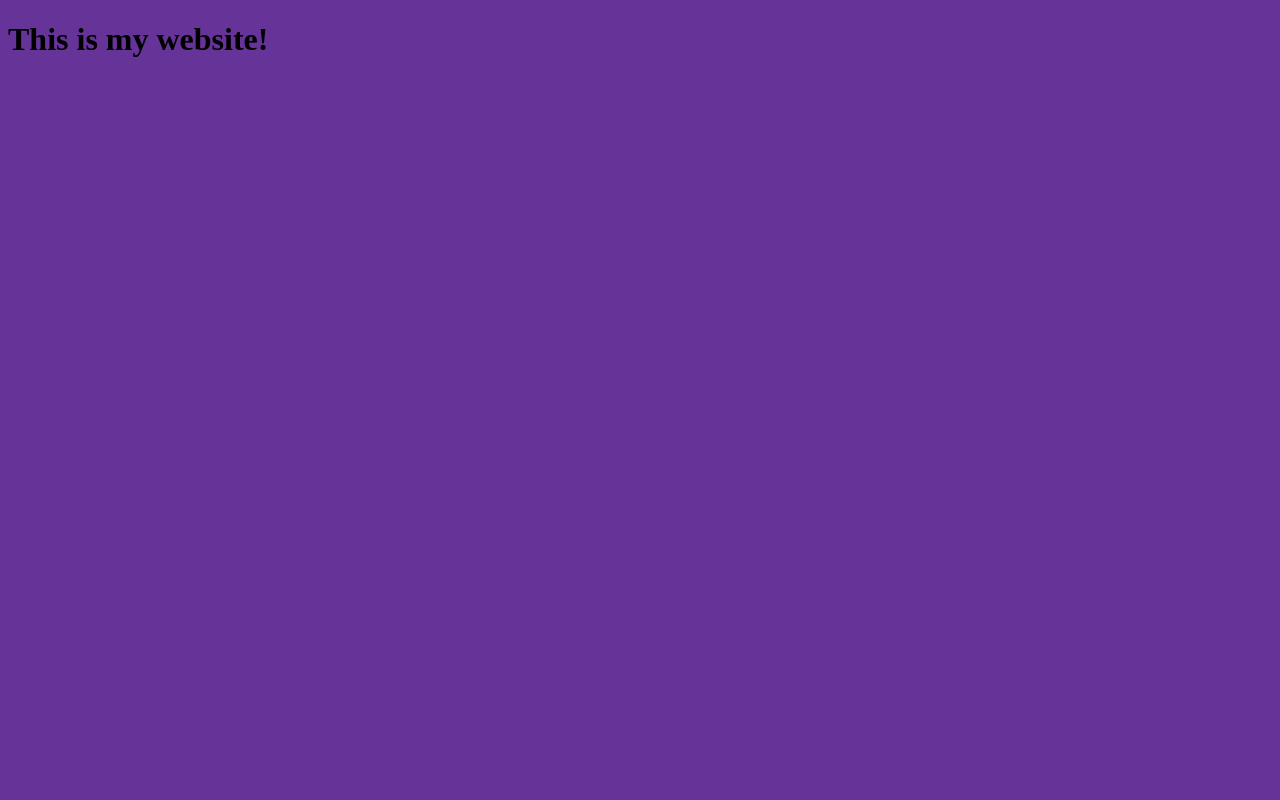
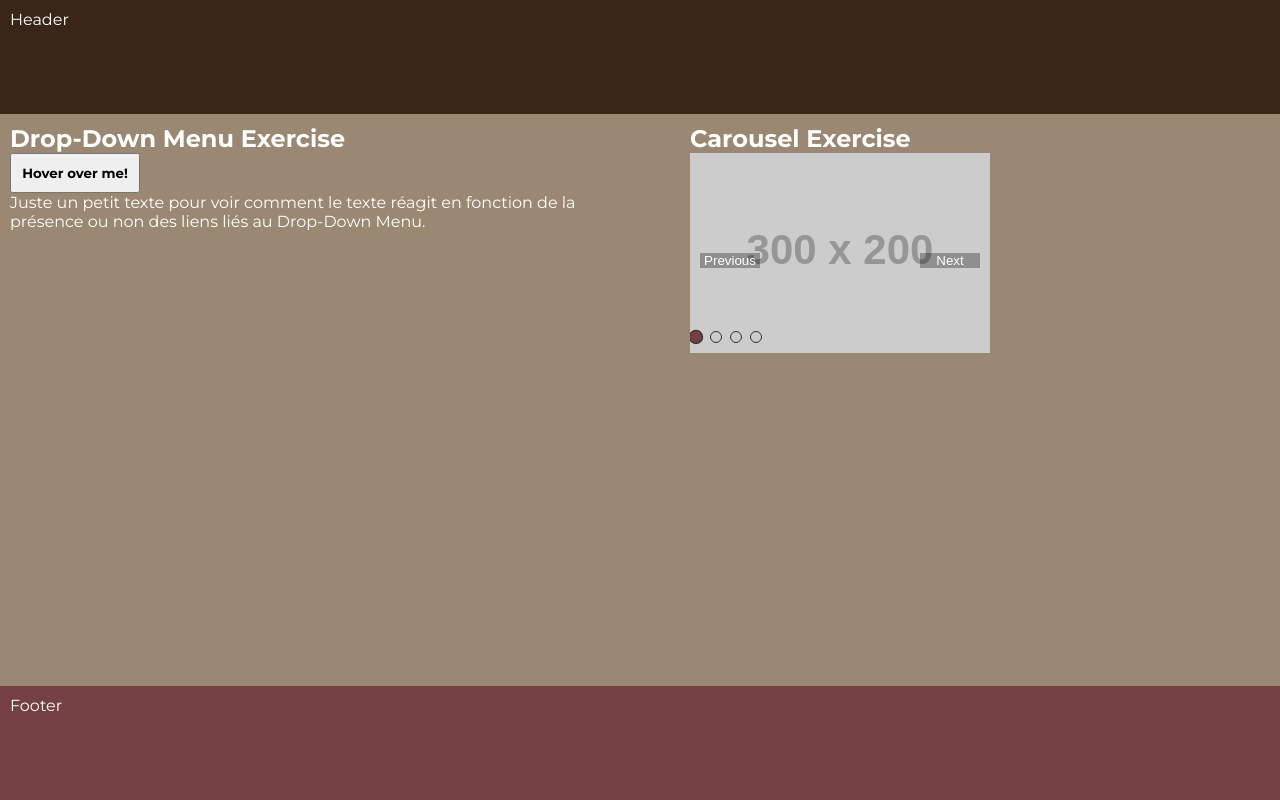
Before and after one commit to aadridi/ddmenu-carousel, a website built with webpack: page src/template.html in a window 1280 px wide. Built offline with nearby package versions, Linux system fonts and the light colour scheme; placeholder pictures from the web are drawn by us.

Commit message:
Finish DDMenu & HTML+CSS for Carousel

```diff
--- a/src/styles.css
+++ b/src/styles.css
@@ -1,4 +1,123 @@
 /* styles.css */
+* {
+	margin: 0;
+	padding: 0;
+	box-sizing: border-box;
+}
+
 body {
-	background-color: rebeccapurple;
+	font-family: 'Montserrat', sans-serif;
+	display: grid;
+	grid-template-rows: 1fr 5fr 1fr;
+	min-height: 100vh;
 }
+
+header {
+	background-color: #3a2618;
+	padding: 10px 10px;
+	color: white;
+}
+
+main {
+	background-color: #9a8873;
+	padding: 10px 10px;
+	color: white;
+	display: flex;
+	flex-direction: row;
+	gap: 100px;
+}
+
+section {
+	width: 50%;
+}
+
+#ddme-btn {
+	height: 40px;
+	width: 130px;
+	padding: 0.5em 0.5em;
+	font-family: 'Montserrat', sans-serif;
+	font-weight: 700;
+}
+
+.hidden {
+	display: none;
+}
+
+ul {
+	list-style-type: none;
+}
+
+li {
+	background-color: #37423d;
+	width: 130px;
+	border: 1px solid white;
+}
+
+footer {
+	background-color: #754043;
+	padding: 10px 10px;
+	color: white;
+}
+
+/* CSS Carousel */
+
+.carousel {
+	width: 300px;
+	overflow: hidden;
+	position: relative;
+}
+
+.carousel-track {
+	display: flex;
+}
+
+.carousel-track img {
+	width: 300px;
+	object-fit: cover;
+}
+
+.carousel-button.prev {
+	position: absolute;
+	top: 50%;
+	left: 10px;
+	width: 60px;
+	background: rgba(0, 0, 0, 0.3);
+	color: white;
+	border: none;
+	cursor: pointer;
+}
+
+.carousel-button.next {
+	position: absolute;
+	top: 50%;
+	right: 10px;
+	width: 60px;
+	background: rgba(0, 0, 0, 0.3);
+	color: white;
+	border: none;
+	cursor: pointer;
+}
+
+.carousel-nav {
+	display: flex;
+	justify-content: center;
+	gap: 0.5rem;
+	position: absolute;
+	bottom: 10px;
+	justify-self: center;
+	border-radius: 50%;
+}
+
+.carousel-nav button {
+	border-radius: 50%;
+	width: 12px;
+	height: 12px;
+	border: 1px solid #333;
+	background-color: #ccc;
+	cursor: pointer;
+}
+
+.dot.active {
+	background-color: #754043;
+	transform: scale(1.2);
+}
--- a/src/template.html
+++ b/src/template.html
@@ -3,9 +3,47 @@
 	<head>
 		<meta charset="UTF-8" />
 		<meta name="viewport" content="width=device-width, initial-scale=1.0" />
-		<title>Document</title>
+		<link rel="preconnect" href="https://fonts.googleapis.com" />
+		<link rel="preconnect" href="https://fonts.gstatic.com" crossorigin />
+		<link href="https://fonts.googleapis.com/css2?family=Montserrat:ital,wght@0,100..900;1,100..900&family=Plus+Jakarta+Sans:ital,wght@0,200..800;1,200..800&display=swap" rel="stylesheet" />
+		<title>Drop-Down Menu & Carousel</title>
 	</head>
 	<body>
-		<h1>This is my website!</h1>
+		<header>Header</header>
+		<main>
+			<section>
+				<h2>Drop-Down Menu Exercise</h2>
+				<div class="ddme">
+					<button type="button" id="ddme-btn">Hover over me!</button>
+					<div class="ddme-list hidden"></div>
+				</div>
+				<p>Juste un petit texte pour voir comment le texte réagit en fonction de la présence ou non des liens liés au Drop-Down Menu.</p>
+			</section>
+			<section>
+				<h2>Carousel Exercise</h2>
+				<div class="carousel">
+					<!-- Bande défilante -->
+					<div class="carousel-track">
+						<img src="https://placehold.co/300x200?text=1" alt="placeholder" />
+						<img src="https://placehold.co/300x200?text=2" alt="placeholder" />
+						<img src="https://placehold.co/300x200?text=3" alt="placeholder" />
+						<img src="https://placehold.co/300x200?text=4" alt="placeholder" />
+					</div>
+
+					<!-- Boutons de navigation -->
+					<button class="carousel-button prev" type="button">Previous</button>
+					<button class="carousel-button next" type="button">Next</button>
+
+					<!-- Petits points -->
+					<div class="carousel-nav">
+						<button type="button" class="dot active"></button>
+						<button type="button" class="dot"></button>
+						<button type="button" class="dot"></button>
+						<button type="button" class="dot"></button>
+					</div>
+				</div>
+			</section>
+		</main>
+		<footer>Footer</footer>
 	</body>
 </html>
```
Also changed, not shown: src/index.js (+16 -1 lines), src/modules/ddm.js (added, +11 -0 lines).
